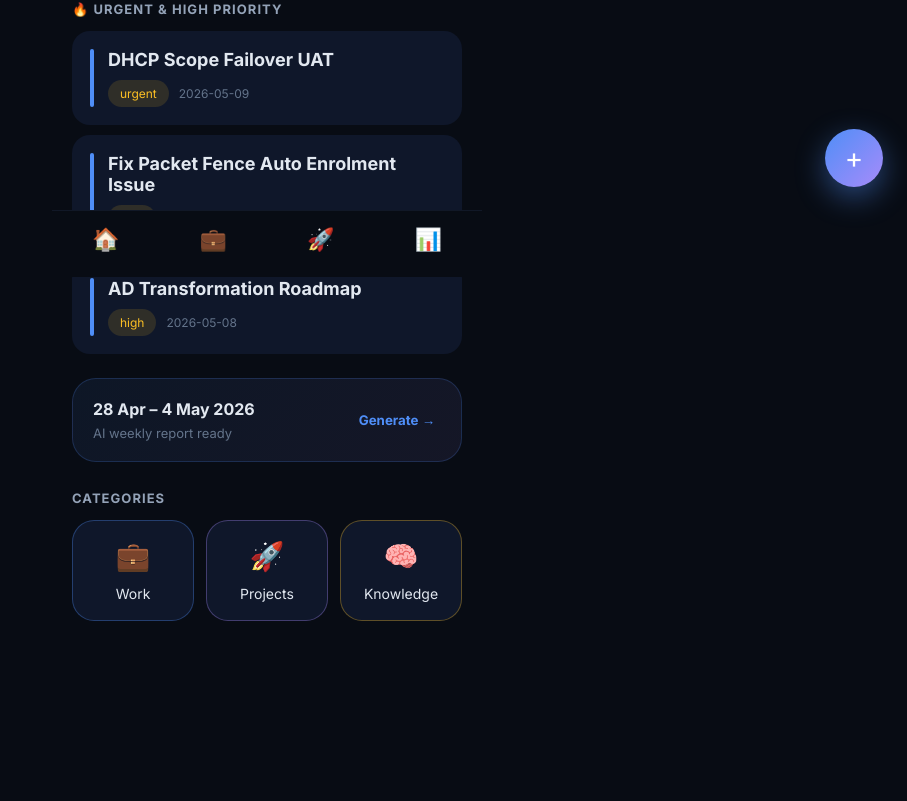
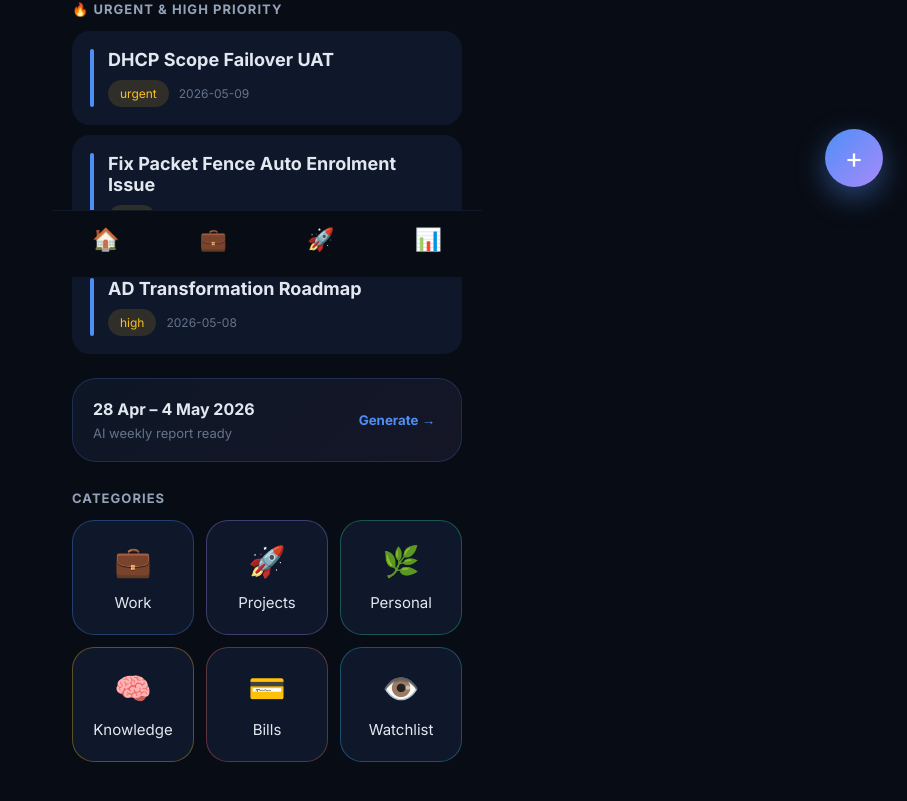
Before and after one commit to abhicome/second-brain, a React (Vite) app: page / in a window 1280 px wide. Shown: the part 523-1324 px from the top of the page, without its empty margins (373-1280 px from the left). Before the commit the page ends 1264 px from the top, so only its background shows below. Built offline with nearby package versions, Linux system fonts and the light colour scheme.

Commit message:
Add full category set to dashboard

```diff
--- a/src/App.jsx
+++ b/src/App.jsx
@@ -41,10 +41,28 @@ const CATEGORIES = [
     color: '#A78BFA'
   },
   {
+    id: 'personal',
+    icon: '🌿',
+    label: 'Personal',
+    color: '#34D399'
+  },
+  {
     id: 'knowledge',
     icon: '🧠',
     label: 'Knowledge',
     color: '#FBBF24'
+  },
+  {
+    id: 'bills',
+    icon: '💳',
+    label: 'Bills',
+    color: '#F87171'
+  },
+  {
+    id: 'watchlist',
+    icon: '👁️',
+    label: 'Watchlist',
+    color: '#38BDF8'
   }
 ];
 
@@ -57,9 +75,7 @@ export default function App(){
 
   return (
     <div style={styles.shell}>
-
       <div style={styles.header}>
-
         <div>
           <div style={styles.brand}>⬡ Second Brain</div>
           <div style={styles.sub}>Live Preview · AI Workspace</div>
@@ -69,14 +85,10 @@ export default function App(){
           <button style={styles.iconBtn}>📋</button>
           <button style={styles.iconBtn}>🔍</button>
         </div>
-
       </div>
 
       <div style={styles.page}>
-
-        <div style={styles.heroTitle}>
-          Your Second Brain
-        </div>
+        <div style={styles.heroTitle}>Your Second Brain</div>
 
         <div style={styles.heroSub}>
           {TASKS.length - done} open tasks · {progress}% complete
@@ -87,24 +99,13 @@ export default function App(){
         </div>
 
         <div style={styles.statsGrid}>
-
           <StatCard value={TASKS.length} label="Tasks" color="#4F8EF7" />
-
           <StatCard value={done} label="Done" color="#34D399" />
-
-          <StatCard
-            value={TASKS.filter(t => t.status === 'inprogress').length}
-            label="In Progress"
-            color="#FBBF24"
-          />
-
+          <StatCard value={2} label="In Progress" color="#FBBF24" />
           <StatCard value={0} label="Overdue" color="#F87171" />
-
         </div>
 
-        <div style={styles.sectionTitle}>
-          🔥 Urgent & High Priority
-        </div>
+        <div style={styles.sectionTitle}>🔥 URGENT & HIGH PRIORITY</div>
 
         {
           TASKS.filter(t => ['urgent','high'].includes(t.priority))
@@ -114,29 +115,17 @@ export default function App(){
         }
 
         <div style={styles.weekBanner}>
-
           <div>
-            <div style={styles.weekTitle}>
-              28 Apr – 4 May 2026
-            </div>
-
-            <div style={styles.weekSub}>
-              AI weekly report ready
-            </div>
+            <div style={styles.weekTitle}>28 Apr – 4 May 2026</div>
+            <div style={styles.weekSub}>AI weekly report ready</div>
           </div>
 
-          <button style={styles.generateBtn}>
-            Generate →
-          </button>
-
+          <button style={styles.generateBtn}>Generate →</button>
         </div>
 
-        <div style={styles.sectionTitle}>
-          Categories
-        </div>
+        <div style={styles.sectionTitle}>CATEGORIES</div>
 
         <div style={styles.categoryGrid}>
-
           {
             CATEGORIES.map(cat => (
               <button
@@ -147,19 +136,12 @@ export default function App(){
                 }}
                 onClick={() => setTab(cat.id)}
               >
-                <div style={styles.categoryIcon}>
-                  {cat.icon}
-                </div>
-
-                <div style={styles.categoryLabel}>
-                  {cat.label}
-                </div>
+                <div style={styles.categoryIcon}>{cat.icon}</div>
+                <div style={styles.categoryLabel}>{cat.label}</div>
               </button>
             ))
           }
-
         </div>
-
       </div>
 
       <div style={styles.navbar}>
@@ -170,7 +152,6 @@ export default function App(){
       </div>
 
       <button style={styles.fab}>+</button>
-
     </div>
   );
 }
@@ -178,13 +159,8 @@ export default function App(){
 function StatCard({ value, label, color }){
   return (
     <div style={styles.statCard}>
-      <div style={{ ...styles.statValue, color }}>
-        {value}
-      </div>
-
-      <div style={styles.statLabel}>
-        {label}
-      </div>
+      <div style={{ ...styles.statValue, color }}>{value}</div>
+      <div style={styles.statLabel}>{label}</div>
     </div>
   );
 }
@@ -192,29 +168,16 @@ function StatCard({ value, label, color }){
 function TaskCard({ task }){
   return (
     <div style={styles.taskCard}>
-
       <div style={styles.taskAccent}></div>
 
       <div style={{ flex:1 }}>
-
-        <div style={styles.taskTitle}>
-          {task.title}
-        </div>
+        <div style={styles.taskTitle}>{task.title}</div>
 
         <div style={styles.badges}>
-
-          <span style={styles.priorityBadge}>
-            {task.priority}
-          </span>
-
-          <span style={styles.dateText}>
-            {task.dueDate}
-          </span>
-
+          <span style={styles.priorityBadge}>{task.priority}</span>
+          <span style={styles.dateText}>{task.dueDate}</span>
         </div>
-
       </div>
-
     </div>
   );
 }
@@ -231,7 +194,6 @@ function NavButton({ icon, active }){
 }
 
 const styles = {
-
   shell:{
     background:'#080C14',
     minHeight:'100vh',
@@ -401,23 +363,24 @@ const styles = {
   categoryGrid:{
     display:'grid',
     gridTemplateColumns:'repeat(3,1fr)',
-    gap:'12px'
+    gap:'12px',
+    marginBottom:'80px'
   },
 
   categoryCard:{
     background:'#0F172A',
     borderRadius:'22px',
-    padding:'18px 12px',
+    padding:'22px 12px',
     color:'#E2E8F0'
   },
 
   categoryIcon:{
-    fontSize:'28px',
-    marginBottom:'12px'
+    fontSize:'30px',
+    marginBottom:'14px'
   },
 
   categoryLabel:{
-    fontSize:'14px'
+    fontSize:'15px'
   },
 
   navbar:{
```
